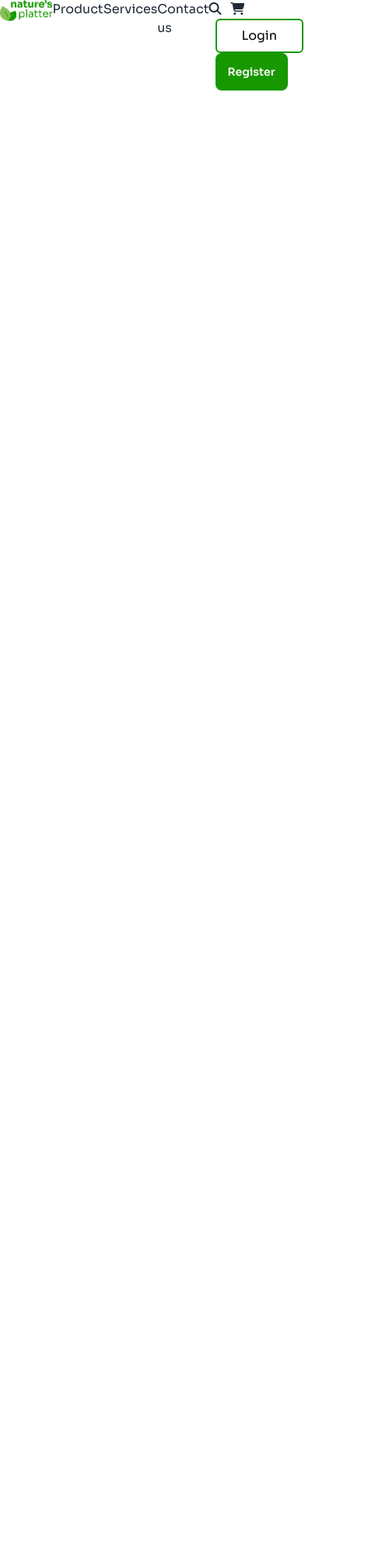
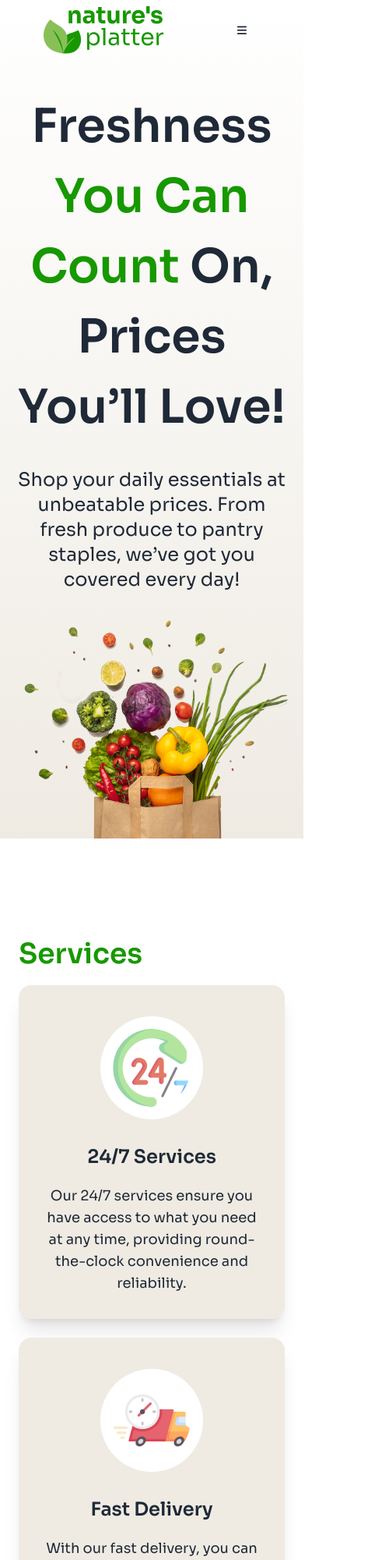
Before and after one commit to NaimaNITU/Fresh-Food, a plain HTML site: page index.html in a window 390 px wide. Shown: the top 2000 px of the page at 78% size, 491 px wide, since content can reach past the window. Before the commit the page ends 844 px from the top, so only its background shows below. Drawn offline with nearby package versions, Linux system fonts and the light colour scheme.

Commit message:
service part done

```diff
--- a/index.html
+++ b/index.html
@@ -47,42 +47,122 @@
 
 </head>
 <body>
-    <header class="sora-font">
+    <header class="sora-font bg-gradient-to-b from-white to-bgPrimary">
         <!-- navigation -->
         <nav>
-            <!-- main navigation container -->
-            <div class="flex justify-between">
+            <div class="navbar flex justify-between items-center">
 
-                <!-- nav logo -->
-                <div>
-                    <img src="c2-assets/logo-header.png" alt="">
+                <!-- nav bar start -->
+                <div class="navbar-start flex flex-1 justify-between px-12 mb-10">
+                    <div>
+                        <img src="c2-assets/logo-header.png" alt="">
+                    </div>
+
+                    <div>
+                        <div class="dropdown">
+                            <div tabindex="0" role="button" class="btn btn-ghost lg:hidden">
+                                <i class="fa-solid fa-bars fill-btnprimary"></i>
+                            </div>
+                            <ul tabindex="0"
+                                class="menu menu-sm dropdown-content bg-base-100 rounded-box z-[1] mt-3 w-52 p-2 shadow">
+                                <li><a>Product</a></li>
+                                <li><a>Services</a></li>
+                                <li><a>Contact Us</a></li>
+                            </ul>
+                        </div>
+                    </div>
                 </div>
 
-                <!-- nav links -->
-                <div>
-                    <ul class="flex">
+
+                <!-- nav bar center -->
+                <div class="navbar-center hidden lg:flex flex-1">
+                    <ul class="menu menu-horizontal px-1">
                         <li><a>Product</a></li>
                         <li><a>Services</a></li>
-                        <li><a>Contact us</a></li>
+                        <li><a>Contact Us</a></li>
                     </ul>
                 </div>
 
-                <!-- nav icon and button -->
-                <div class="space-x-2">
+                <!-- navbar end -->
+                <div class="space-x-2 hidden">
                     <!-- search icon -->
                     <i class="fa-solid fa-magnifying-glass"></i>
                     <i class="fa-solid fa-cart-shopping "></i>
                     <button class=" text-black border-2 border-btnPrimary rounded-md px-8 py-2">Login</button>
-                    <button class="btn btn-secondary bg-btnPrimary border-0">Register</button>
+                    <button class=" bg-btnPrimary border-0 text-white rounded-md px-8 py-3">Register<ry /button>
+                </div>
+
+            </div>
+        </nav>
+
+        <!-- header section -->
+        <section class="lg:px-72 md:px-20 px-5 text-center space-y-8">
+            <h1 class="text-6xl font-semibold leading-[1.5]">Freshness <span class="text-btnPrimary">You Can <br>
+                    Count</span> On, Prices You’ll Love!</h1>
+            <p class="text-2xl">Shop your daily essentials at unbeatable prices. From fresh produce to pantry <br>
+                staples,
+                we’ve got you
+                covered every day!</p>
+            <img class="mx-auto" src="c2-assets/hero-vegetables.png" alt="">
+        </section>
+    </header>
+
+    <main>
+
+        <!-- service section -->
+        <section class="max-w-7xl mx-auto sora-font mt-32 mb-20">
+            <div class="mx-6">
+                <h1 class=" text-4xl text-btnPrimary font-semibold mb-5">Services</h1>
+
+                <!-- card container -->
+                <div class="grid grid-cols-1 lg:grid-cols-3 gap-6 ">
+                    <!-- 24/7 service card -->
+                    <div class="card shadow-xl bg-bgPrimary">
+                        <figure class="px-10 pt-10">
+                            <img src="c2-assets/service.png" alt="Shoes" class="bg-white p-4 rounded-full" />
+                        </figure>
+                        <div class="card-body items-center text-center space-y-3">
+                            <h2 class="card-title text-2xl">24/7 Services</h2>
+                            <p class="text-lg">Our 24/7 services ensure you have access to what you need at any time,
+                                providing
+                                round-the-clock convenience and
+                                reliability.</p>
+                        </div>
+                    </div>
+
+                    <!-- fast delivery card -->
+                    <div class="card shadow-xl bg-bgPrimary ">
+                        <figure class="px-10 pt-10">
+                            <img src="c2-assets/delivery.png" alt="Shoes" class="bg-white p-4 rounded-full" />
+                        </figure>
+                        <div class="card-body items-center text-center space-y-3">
+                            <h2 class="card-title text-2xl">Fast Delivery</h2>
+                            <p class="text-lg">With our fast delivery, you can rest assured that your orders will reach
+                                you
+                                quickly and
+                                efficiently, saving you time
+                                and effort.</p>
+                        </div>
+                    </div>
+
+                    <!-- healthy products card -->
+                    <div class="card shadow-xl bg-bgPrimary">
+                        <figure class="px-10 pt-10">
+                            <img src="c2-assets/healthy.png" alt="Shoes" class="bg-white p-4 rounded-full" />
+                        </figure>
+                        <div class="card-body items-center text-center space-y-3">
+                            <h2 class="card-title text-2xl">Healthy Products</h2>
+                            <p class="text-lg">We are committed to offering only the healthiest products, carefully
+                                curated
+                                to support your
+                                well-being and lifestyle.</p>
+                        </div>
+                    </div>
                 </div>
             </div>
-        </nav>
-    </header>
 
-
-
-
-    <main></main>
+        </section>
+    </main>
 
 
 
```
Also changed, not shown: c2-assets/Group.png (added).
